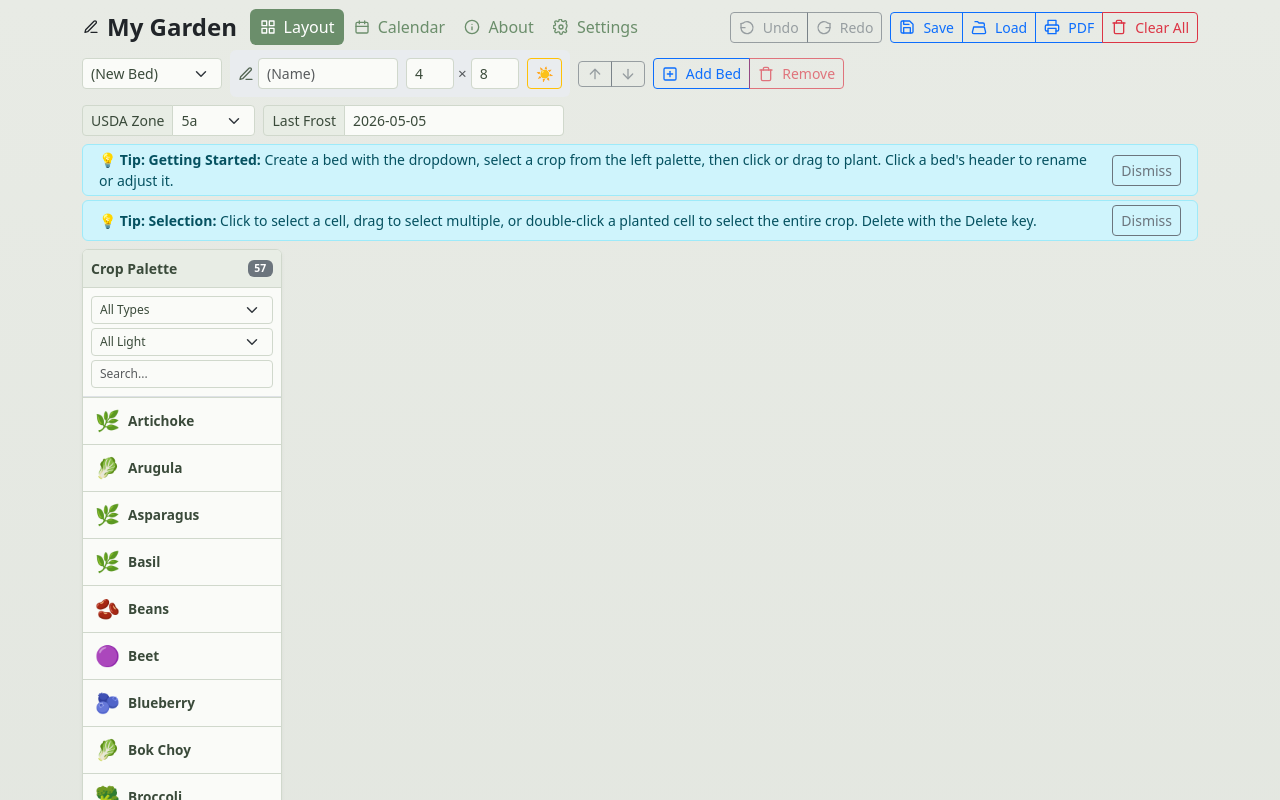
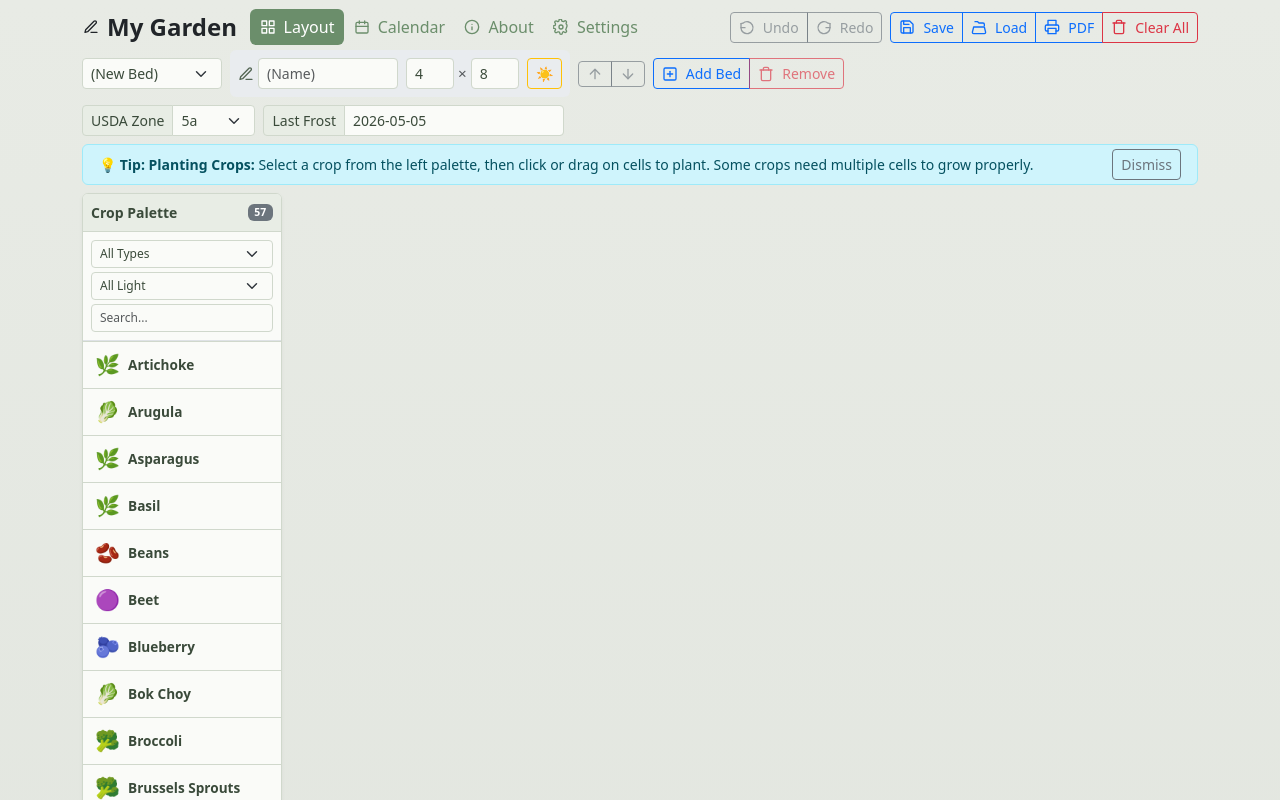
Before and after one commit to medwards8402-arch/Workspace, a React (Vite) app in the folder GardenPlanner/: page /#plan in a window 1280 px wide. Shown: the top 800 px of the page. Built offline with nearby package versions, Linux system fonts and the light colour scheme.

Commit message:
Advanced tips

```diff
--- a/GardenPlanner/src/App.jsx
+++ b/GardenPlanner/src/App.jsx
@@ -504,12 +504,26 @@ export default function App() {
           <div className="row g-2 plan-layout d-flex">
             <div className="col-12">
               <TipsStack>
-                <Tip id="getting-started">
-                  <strong>Getting Started:</strong> Create a bed with the dropdown, select a crop from the left palette, then click or drag to plant. Click a bed's header to rename or adjust it.
-                </Tip>
-                <Tip id="selection-tips">
-                  <strong>Selection:</strong> Click to select a cell, drag to select multiple, or double-click a planted cell to select the entire crop. Delete with the Delete key.
-                </Tip>
+                {garden.beds.length === 0 && (
+                  <Tip id="create-bed">
+                    <strong>Create a Bed:</strong> Use the "Add Bed" button to create your first raised bed. You can customize its size, name, and light level.
+                  </Tip>
+                )}
+                {garden.beds.length > 0 && garden.beds.every(bed => bed.plantedCellCount === 0) && (
+                  <Tip id="planting-crops">
+                    <strong>Planting Crops:</strong> Select a crop from the left palette, then click or drag on cells to plant. Some crops need multiple cells to grow properly.
+                  </Tip>
+                )}
+                {garden.beds.some(bed => bed.plantedCellCount > 0) && (
+                  <Tip id="selection-tips">
+                    <strong>Selection:</strong> Click to select a cell, drag to select multiple, or double-click a planted cell to select the entire crop. Delete with the Delete key.
+                  </Tip>
+                )}
+                {selectedBedIndex !== null && (
+                  <Tip id="editing-beds">
+                    <strong>Editing Beds:</strong> With a bed selected, use the form to rename it, change dimensions, or adjust light level. Click "Update Bed" to save changes, or "Remove" to delete the bed.
+                  </Tip>
+                )}
               </TipsStack>
             </div>
             <div className="col-md-2 plan-palette">
```
